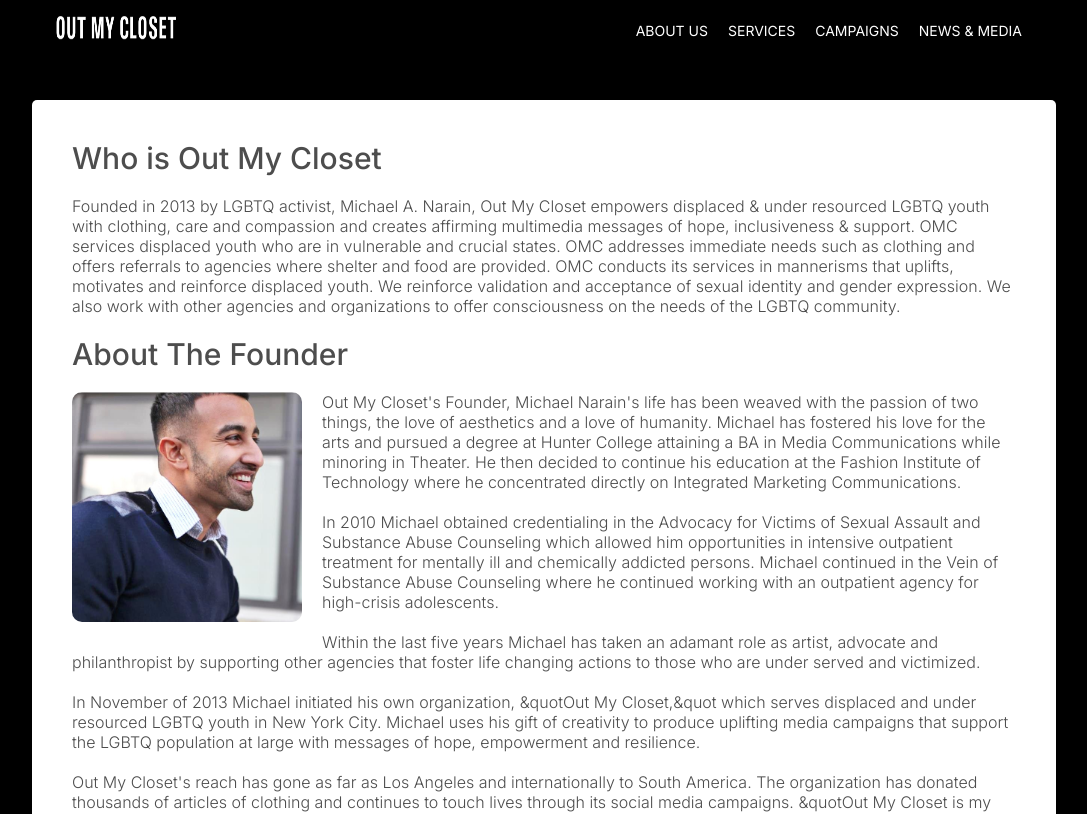
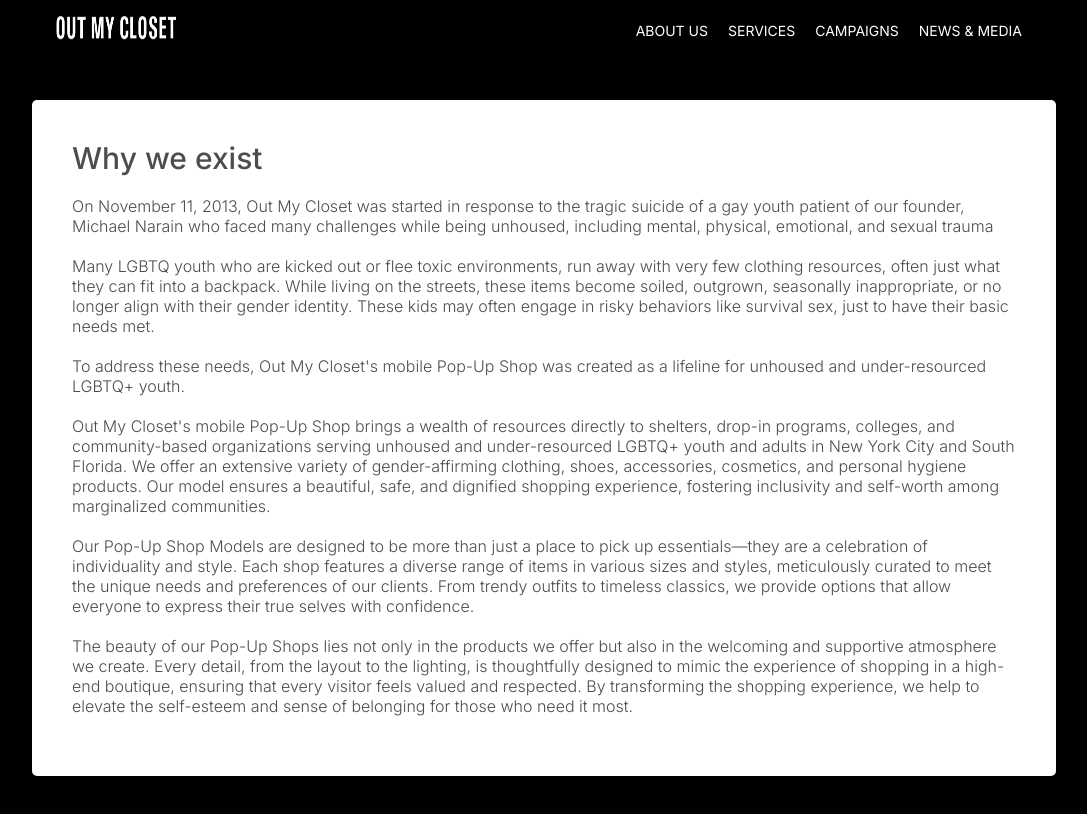
Before and after one commit to ronneildn/outmycloset, a Next.js app: page /about in a window 1280 px wide. Shown: the top 814 px of the page, without its empty margins (96-1183 px from the left). Built offline with nearby package versions, Linux system fonts and the light colour scheme.

Commit message:
Update Services text & About us copy. Dynamic donations number

```diff
--- a/components/About/AboutComponent.js
+++ b/components/About/AboutComponent.js
@@ -13,24 +13,69 @@ const AboutComponent = (props) => {
         <div className={classes.root}>
             <PublicContent margin>
                 <div className={classes.aboutContainer}>
-                    <SectionHeader title={"Who is Out My Closet"} />
+                    <SectionHeader title={"Why we exist"} />
                     <p>
-                        Founded in 2013 by LGBTQ activist, Michael A. Narain,
-                        Out My Closet empowers displaced & under resourced LGBTQ
-                        youth with clothing, care and compassion and creates
-                        affirming multimedia messages of hope, inclusiveness &
-                        support. OMC services displaced youth who are in
-                        vulnerable and crucial states. OMC addresses immediate
-                        needs such as clothing and offers referrals to agencies
-                        where shelter and food are provided. OMC conducts its
-                        services in mannerisms that uplifts, motivates and
-                        reinforce displaced youth. We reinforce validation and
-                        acceptance of sexual identity and gender expression. We
-                        also work with other agencies and organizations to offer
-                        consciousness on the needs of the LGBTQ community.
+                        On November 11, 2013, Out My Closet was started in
+                        response to the tragic suicide of a gay youth patient of
+                        our founder, Michael Narain who faced many challenges
+                        while being unhoused, including mental, physical,
+                        emotional, and sexual trauma
+                    </p>
+
+                    <p>
+                        Many LGBTQ youth who are kicked out or flee toxic
+                        environments, run away with very few clothing resources,
+                        often just what they can fit into a backpack. While
+                        living on the streets, these items become soiled,
+                        outgrown, seasonally inappropriate, or no longer align
+                        with their gender identity. These kids may often engage
+                        in risky behaviors like survival sex, just to have their
+                        basic needs met.
+                    </p>
+
+                    <p>
+                        To address these needs, Out My Closet&apos;s mobile
+                        Pop-Up Shop was created as a lifeline for unhoused and
+                        under-resourced LGBTQ+ youth.
+                    </p>
+
+                    <p>
+                        Out My Closet&apos;s mobile Pop-Up Shop brings a wealth
+                        of resources directly to shelters, drop-in programs,
+                        colleges, and community-based organizations serving
+                        unhoused and under-resourced LGBTQ+ youth and adults in
+                        New York City and South Florida. We offer an extensive
+                        variety of gender-affirming clothing, shoes,
+                        accessories, cosmetics, and personal hygiene products.
+                        Our model ensures a beautiful, safe, and dignified
+                        shopping experience, fostering inclusivity and
+                        self-worth among marginalized communities.
+                    </p>
+
+                    <p>
+                        Our Pop-Up Shop Models are designed to be more than just
+                        a place to pick up essentials—they are a celebration of
+                        individuality and style. Each shop features a diverse
+                        range of items in various sizes and styles, meticulously
+                        curated to meet the unique needs and preferences of our
+                        clients. From trendy outfits to timeless classics, we
+                        provide options that allow everyone to express their
+                        true selves with confidence.
+                    </p>
+
+                    <p>
+                        The beauty of our Pop-Up Shops lies not only in the
+                        products we offer but also in the welcoming and
+                        supportive atmosphere we create. Every detail, from the
+                        layout to the lighting, is thoughtfully designed to
+                        mimic the experience of shopping in a high-end boutique,
+                        ensuring that every visitor feels valued and respected.
+                        By transforming the shopping experience, we help to
+                        elevate the self-esteem and sense of belonging for those
+                        who need it most.
                     </p>
                 </div>
-                <div className={classes.aboutContainer}>
+                {/* <div className={classes.aboutContainer}>
                     <SectionHeader title={"About The Founder"} />
                     <div className={classes.innerContainer}>
                         <div className={classes.imageContainer}>
@@ -90,7 +135,7 @@ const AboutComponent = (props) => {
                             our name.&quot
                         </p>
                     </div>
-                </div>
+                </div> */}
             </PublicContent>
         </div>
     );
--- a/components/Campaigns/CampaignsComponent.js
+++ b/components/Campaigns/CampaignsComponent.js
@@ -19,7 +19,7 @@ const CamapignsComponent = (props) => {
     const router = useRouter();
 
     const campaigns = CAMPAIGNSDATA;
-    console.log(staticData);
+
     const donateHandler = () => {
         router.push(staticData.donationsUrl);
     };
--- a/components/Home/ServicesSection.js
+++ b/components/Home/ServicesSection.js
@@ -84,7 +84,7 @@ const ServicesSection = (props) => {
                     <SectionHeader
                         title={"Our services"}
                         subTitle={
-                            "As a non profit, we a proud to try our best to deliver these social services."
+                            "We deliver client-centered, evidence-based programs and high-impact supportive services, implementing creativity and adaptability for the modern client."
                         }
                     />
 
--- a/components/Home/UpdatesSection.js
+++ b/components/Home/UpdatesSection.js
@@ -22,9 +22,9 @@ const UpdatesSection = (props) => {
                 variant: "error",
             });
         } else if (data?.data) {
-            console.log(data);
+            //console.log(data);
             setUpdates(data.data);
-            console.log(updates);
+            //console.log(updates);
         }
     }, [data, updates]);
 
--- a/components/News/UpdateDetailsComponent.js
+++ b/components/News/UpdateDetailsComponent.js
@@ -36,7 +36,7 @@ const UpdateDetailsComponent = (props) => {
             });
         } else if (data?.data) {
             setBlogs(data.data);
-            console.log(blog);
+            //console.log(blog);
         }
 
         setLoading(false);
```
Also changed, not shown: components/Home/Donation.js (+20 -2 lines).
